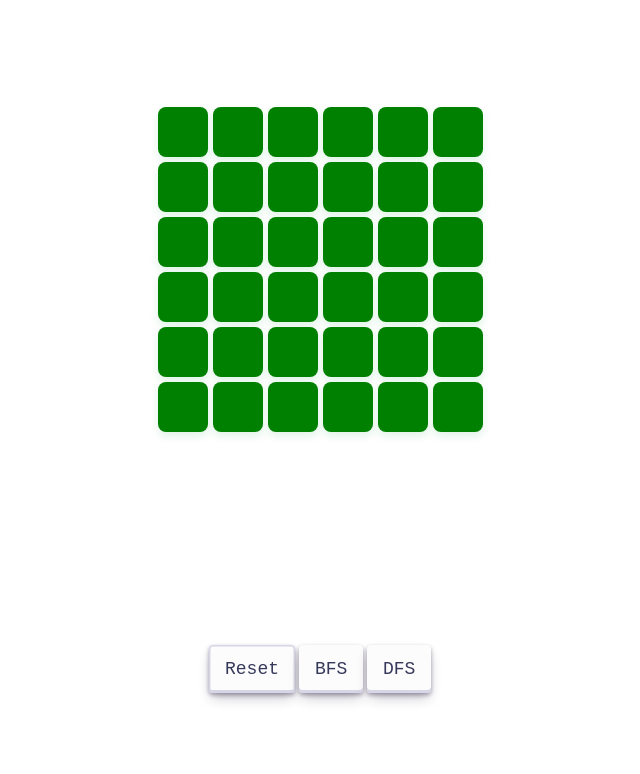
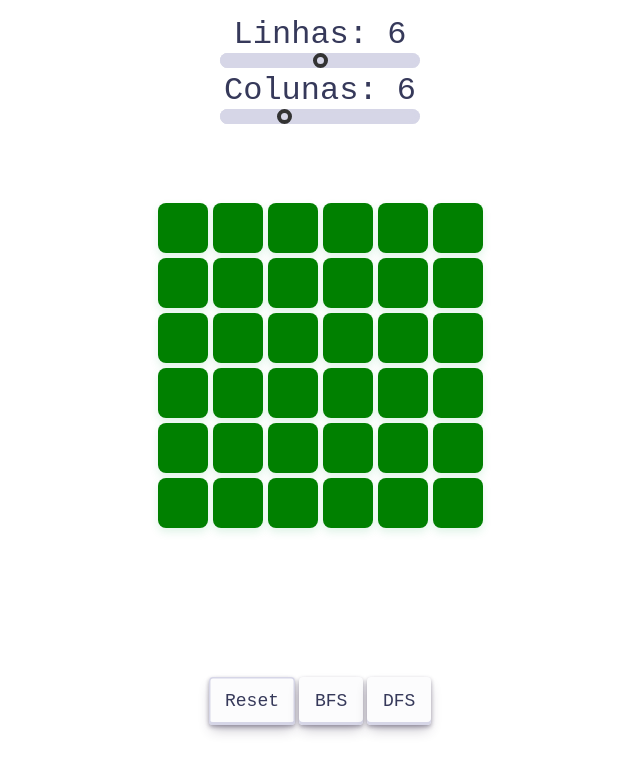
Before and after one commit to SillySilvy04/grid_grafo, a plain HTML site: page index.html in a window 1280 px wide. Both pictures are taken after a click on the button "Reset". Shown: the whole page, without its empty margins (320-960 px from the left). Drawn offline with Linux system fonts and the light colour scheme.

Commit message:
implementação do grid dinâmico

```diff
--- a/index.html
+++ b/index.html
@@ -8,6 +8,14 @@
 </head>
 <body>
     <section class="container">
+        <div class="slider-container">
+            <label class="range-value" for="lineSlider">Linhas: <span id="lineValue">6</span></label>
+            <input class="range" type="range" id="lineSlider" min="2" max="10" value="6">
+
+            <label class="range-value" for="colSlider">Colunas: <span id="colValue">6</span></label>
+            <input class="range" type="range" id="colSlider" min="2" max="15" value="6">
+        </div>
+
         <div id="grid"></div>
 
         <div class="nav-down-bar">
--- a/script.js
+++ b/script.js
@@ -66,9 +66,11 @@ function blockButtons(){
     }
     document.getElementById("BFS").classList.add("button-blocked");
     document.getElementById("DFS").classList.add("button-blocked");
+    document.getElementById("colSlider").classList.add("button-blocked");
+    document.getElementById("lineSlider").classList.add("button-blocked");
 }
 
-function resetButtons(lines=6, columns=6){
+function resetButtons(){
     for(let [vertex,neighbor] of graph.adjList){
         vertex.classList = "";
         vertex.classList.add("button");
@@ -79,21 +81,37 @@ function resetButtons(lines=6, columns=6){
     }
     document.getElementById("BFS").classList.remove("button-blocked");
     document.getElementById("DFS").classList.remove("button-blocked");
+    document.getElementById("colSlider").classList.remove("button-blocked");
+    document.getElementById("lineSlider").classList.remove("button-blocked");
+    graph = new Graph();
     endExist = false;
     beginExist = false;
 }
+
 function callBFS(){
-    callSearch("BFS");
+    graph = new Graph();
+    endExist = false;
+    beginExist = false;
+
+    let columns = document.getElementById("colSlider").value;
+    let lines = document.getElementById("lineSlider").value;
+    callSearch("BFS",lines,columns);
 }
 
 function callDFS(){
-    callSearch("DFS");
+    graph = new Graph();
+    endExist = false;
+    beginExist = false;
+
+    let columns = document.getElementById("colSlider").value;
+    let lines = document.getElementById("lineSlider").value;
+    callSearch("DFS",lines,columns);
 }
 
 
-function callSearch(searchType){
+function callSearch(searchType,lines,columns){
     let found = false;
-    addGraphEdges();
+    addGraphEdges(lines,columns);
     let resultado;
     for(let [vertex1,neighbor1] of graph.adjList){
         if(vertex1.value == "yellow"){
@@ -143,13 +161,38 @@ function callSearch(searchType){
     blockButtons();
 }
 
+function debounce(func, delay) {
+  let timeout;
+  return (...args) => {
+    clearTimeout(timeout);
+    timeout = setTimeout(() => func(...args), delay);
+  };
+}
+
+
+
 function createGrid(lines = 6, columns = 6){
     const grid = document.getElementById("grid");
+    const lineSlider = document.getElementById("lineSlider");
+    const colSlider = document.getElementById("colSlider");
+    const lineValue = document.getElementById("lineValue");
+    const colValue = document.getElementById("colValue");
+
+    const updateGrid = debounce(() => {
+    lineValue.textContent = lineSlider.value;
+    colValue.textContent = colSlider.value;
+    createGrid(parseInt(lineSlider.value), parseInt(colSlider.value));
+    }, 100);
+
     grid.innerHTML = "";
     grid.style.display = "grid";
     grid.style.gridTemplateColumns = `repeat(${columns}, 50px)`;
     grid.style.gridTemplateRows = `repeat(${lines}, 50px)`;
     grid.style.gap = "5px";
+
+    lineSlider.addEventListener("input", updateGrid);
+
+    colSlider.addEventListener("input", updateGrid);
 
     for (let i = 0; i < lines; i++) {
         for (let j = 0; j < columns; j++) {
--- a/style.css
+++ b/style.css
@@ -176,3 +176,37 @@
   box-shadow: #D6D6E7 0 3px 7px inset;
   transform: translateY(2px);
 }
+
+.slider-container{
+  margin: 2vh 0 0 0;
+}
+.range-value {
+  font-family: "JetBrains Mono",monospace;
+  position: relative;
+  display: block;
+  text-align: center;
+  font-size: 2em;
+  color: #36395A;
+  font-weight: 400;
+}
+
+.range {
+  width: 200px;
+  height: 15px;
+  -webkit-appearance: none;
+  background: #D6D6E7;
+  outline: none;
+  border-radius: 15px;
+  overflow: hidden;
+  box-shadow: inset 0 0 5px #D6D6E7;
+}
+.range::-webkit-slider-thumb {
+  -webkit-appearance: none;
+  width: 15px;
+  height: 15px;
+  border-radius: 50%;
+  background: #D6D6E7;
+  cursor: pointer;
+  border: 4px solid #333;
+  box-shadow: -407px 0 0 400px #D6D6E7;
+}
```
